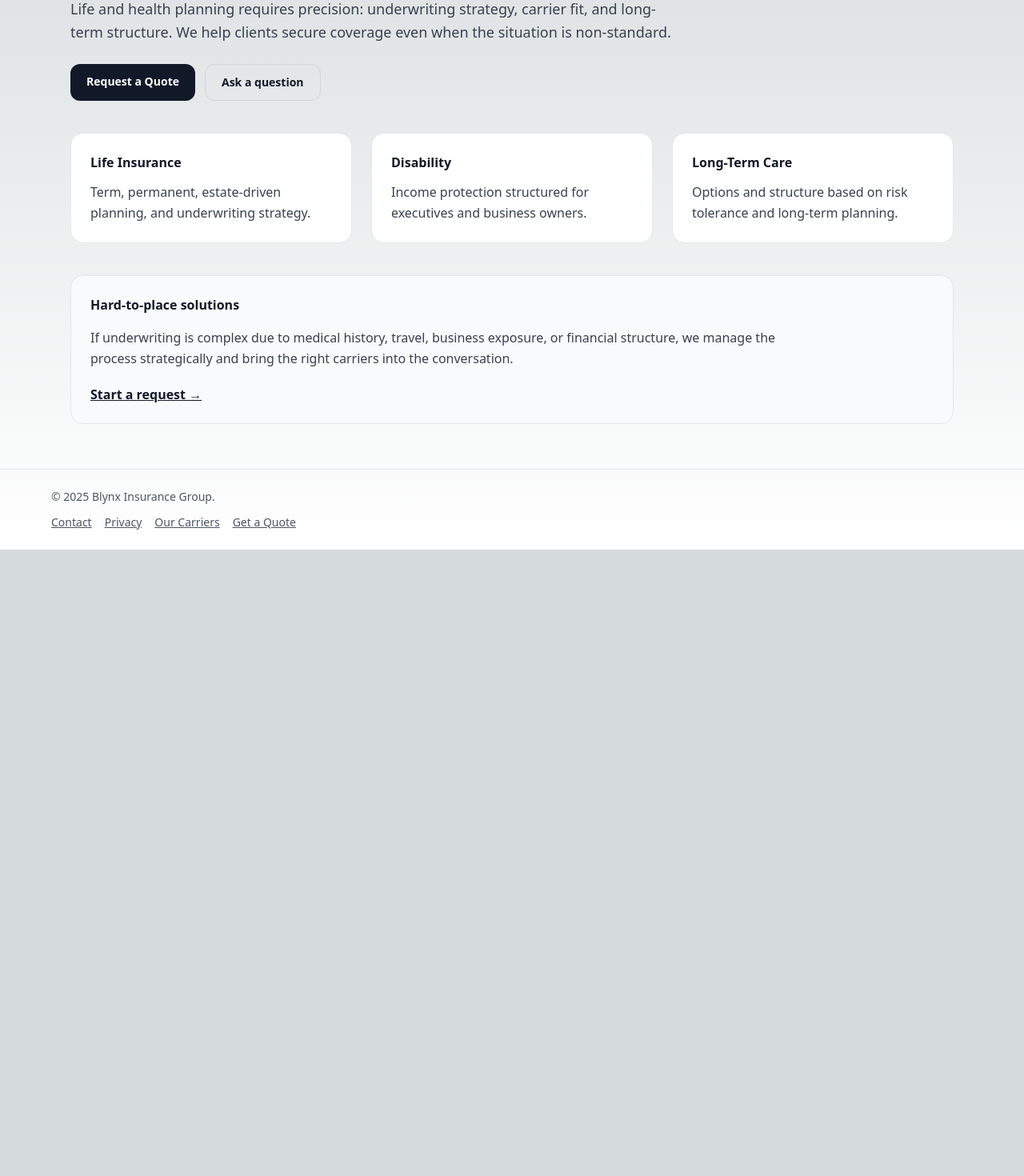
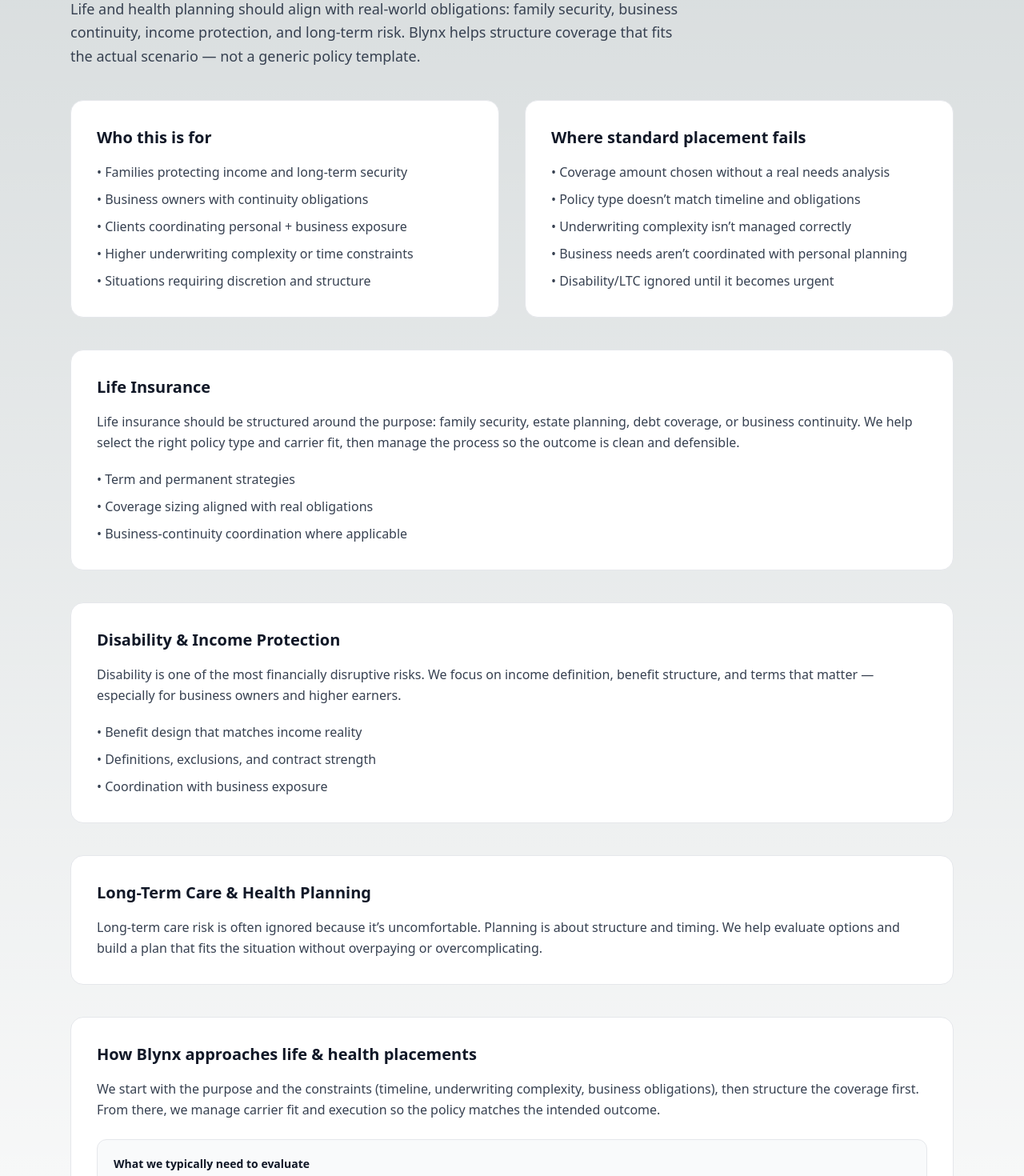
Before and after one commit to Thoxie/Blynx-Insurance-Group, a Next.js app: page /products/life-health in a window 1280 px wide. Shown: the part 220-1690 px from the top of the page at 80% size. Before the commit the page ends 907 px from the top, so only its background shows below. Built offline with nearby package versions, Linux system fonts and the light colour scheme.

Commit message:
Update page.tsx

```diff
--- a/app/products/life-health/page.tsx
+++ b/app/products/life-health/page.tsx
@@ -1,3 +1,5 @@
+// PATH: app/products/life-health/page.tsx
+
 /**
  * Page: Life & Health
  * Route: /products/life-health
@@ -13,65 +15,120 @@ export default function LifeHealthPage() {
         <p className="text-sm font-semibold uppercase tracking-wide text-gray-500">
           Products
         </p>
+
         <h1 className="mt-3 text-3xl md:text-4xl font-semibold tracking-tight text-gray-900">
-          Life & Health
+          Life &amp; Health
         </h1>
+
         <p className="mt-4 max-w-3xl text-lg text-gray-700 leading-relaxed">
-          Life and health planning requires precision: underwriting strategy,
-          carrier fit, and long-term structure. We help clients secure coverage
-          even when the situation is non-standard.
+          Life and health planning should align with real-world obligations:
+          family security, business continuity, income protection, and long-term
+          risk. Blynx helps structure coverage that fits the actual scenario —
+          not a generic policy template.
         </p>
-
-        <div className="mt-6 flex flex-wrap gap-3">
-          <Link
-            href="/quote"
-            className="rounded-xl bg-gray-900 px-5 py-3 text-sm font-semibold text-white hover:bg-gray-800 transition"
-          >
-            Request a Quote
-          </Link>
-          <Link
-            href="/contact"
-            className="rounded-xl border border-gray-300 px-5 py-3 text-sm font-semibold text-gray-900 hover:bg-gray-50 transition"
-          >
-            Ask a question
-          </Link>
-        </div>
       </header>
 
-      <section className="grid gap-6 md:grid-cols-3">
-        <div className="rounded-2xl border border-gray-200 bg-white p-6">
-          <h2 className="font-semibold text-gray-900">Life Insurance</h2>
-          <p className="mt-3 text-gray-700 leading-relaxed">
-            Term, permanent, estate-driven planning, and underwriting strategy.
+      {/* QUICK FRAME */}
+      <section className="grid gap-8 md:grid-cols-2">
+        <div className="rounded-2xl border border-gray-200 bg-white p-8">
+          <h2 className="text-xl font-semibold text-gray-900">Who this is for</h2>
+          <ul className="mt-4 space-y-2 text-gray-700 leading-relaxed">
+            <li>• Families protecting income and long-term security</li>
+            <li>• Business owners with continuity obligations</li>
+            <li>• Clients coordinating personal + business exposure</li>
+            <li>• Higher underwriting complexity or time constraints</li>
+            <li>• Situations requiring discretion and structure</li>
+          </ul>
+        </div>
+
+        <div className="rounded-2xl border border-gray-200 bg-white p-8">
+          <h2 className="text-xl font-semibold text-gray-900">
+            Where standard placement fails
+          </h2>
+          <ul className="mt-4 space-y-2 text-gray-700 leading-relaxed">
+            <li>• Coverage amount chosen without a real needs analysis</li>
+            <li>• Policy type doesn’t match timeline and obligations</li>
+            <li>• Underwriting complexity isn’t managed correctly</li>
+            <li>• Business needs aren’t coordinated with personal planning</li>
+            <li>• Disability/LTC ignored until it becomes urgent</li>
+          </ul>
+        </div>
+      </section>
+
+      {/* CORE */}
+      <section className="mt-10 grid gap-10">
+        <div className="rounded-2xl border border-gray-200 bg-white p-8">
+          <h2 className="text-xl font-semibold text-gray-900">Life Insurance</h2>
+          <p className="mt-4 text-gray-700 leading-relaxed">
+            Life insurance should be structured around the purpose: family
+            security, estate planning, debt coverage, or business continuity. We
+            help select the right policy type and carrier fit, then manage the
+            process so the outcome is clean and defensible.
+          </p>
+          <ul className="mt-5 space-y-2 text-gray-700 leading-relaxed">
+            <li>• Term and permanent strategies</li>
+            <li>• Coverage sizing aligned with real obligations</li>
+            <li>• Business-continuity coordination where applicable</li>
+          </ul>
+        </div>
+
+        <div className="rounded-2xl border border-gray-200 bg-white p-8">
+          <h2 className="text-xl font-semibold text-gray-900">
+            Disability &amp; Income Protection
+          </h2>
+          <p className="mt-4 text-gray-700 leading-relaxed">
+            Disability is one of the most financially disruptive risks. We focus
+            on income definition, benefit structure, and terms that matter —
+            especially for business owners and higher earners.
+          </p>
+          <ul className="mt-5 space-y-2 text-gray-700 leading-relaxed">
+            <li>• Benefit design that matches income reality</li>
+            <li>• Definitions, exclusions, and contract strength</li>
+            <li>• Coordination with business exposure</li>
+          </ul>
+        </div>
+
+        <div className="rounded-2xl border border-gray-200 bg-white p-8">
+          <h2 className="text-xl font-semibold text-gray-900">
+            Long-Term Care &amp; Health Planning
+          </h2>
+          <p className="mt-4 text-gray-700 leading-relaxed">
+            Long-term care risk is often ignored because it’s uncomfortable.
+            Planning is about structure and timing. We help evaluate options and
+            build a plan that fits the situation without overpaying or
+            overcomplicating.
           </p>
         </div>
 
-        <div className="rounded-2xl border border-gray-200 bg-white p-6">
-          <h2 className="font-semibold text-gray-900">Disability</h2>
-          <p className="mt-3 text-gray-700 leading-relaxed">
-            Income protection structured for executives and business owners.
+        <div className="rounded-2xl border border-gray-200 bg-white p-8">
+          <h2 className="text-xl font-semibold text-gray-900">
+            How Blynx approaches life &amp; health placements
+          </h2>
+          <p className="mt-4 text-gray-700 leading-relaxed">
+            We start with the purpose and the constraints (timeline, underwriting
+            complexity, business obligations), then structure the coverage first.
+            From there, we manage carrier fit and execution so the policy matches
+            the intended outcome.
           </p>
-        </div>
 
-        <div className="rounded-2xl border border-gray-200 bg-white p-6">
-          <h2 className="font-semibold text-gray-900">Long-Term Care</h2>
-          <p className="mt-3 text-gray-700 leading-relaxed">
-            Options and structure based on risk tolerance and long-term planning.
-          </p>
-        </div>
-      </section>
+          <div className="mt-6 rounded-xl border border-gray-200 bg-gray-50 p-5">
+            <h3 className="text-sm font-semibold text-gray-900">
+              What we typically need to evaluate
+            </h3>
+            <ul className="mt-3 space-y-2 text-sm text-gray-700 leading-relaxed">
+              <li>• The purpose of coverage (family, business, obligations)</li>
+              <li>• Approximate coverage range (even a goal range)</li>
+              <li>• Timeline and any underwriting complexity factors</li>
+              <li>• Existing policies (if applicable)</li>
+              <li>• Business ownership context (if relevant)</li>
+            </ul>
+          </div>
 
-      <section className="mt-10 rounded-2xl border border-gray-200 bg-gray-50 p-6">
-        <h3 className="font-semibold text-gray-900">Hard-to-place solutions</h3>
-        <p className="mt-4 text-gray-700 leading-relaxed max-w-4xl">
-          If underwriting is complex due to medical history, travel, business
-          exposure, or financial structure, we manage the process strategically
-          and bring the right carriers into the conversation.
-        </p>
-        <div className="mt-5">
-          <Link href="/quote" className="underline font-semibold">
-            Start a request →
-          </Link>
+          <div className="mt-6">
+            <Link href="/quote" className="underline text-gray-900">
+              Get a Quote
+            </Link>
+          </div>
         </div>
       </section>
     </main>
```
